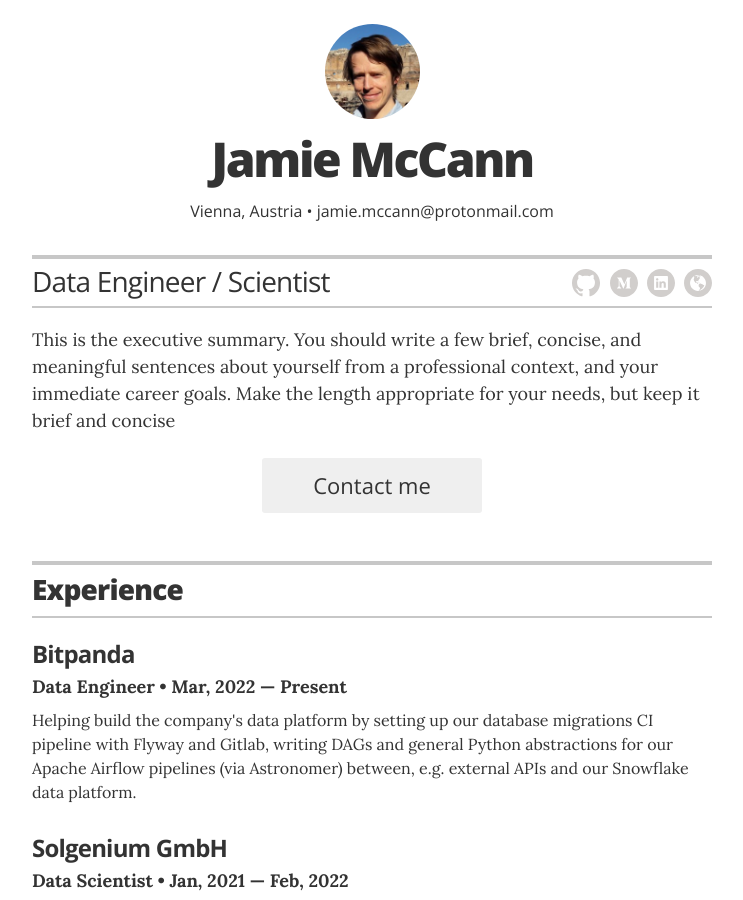
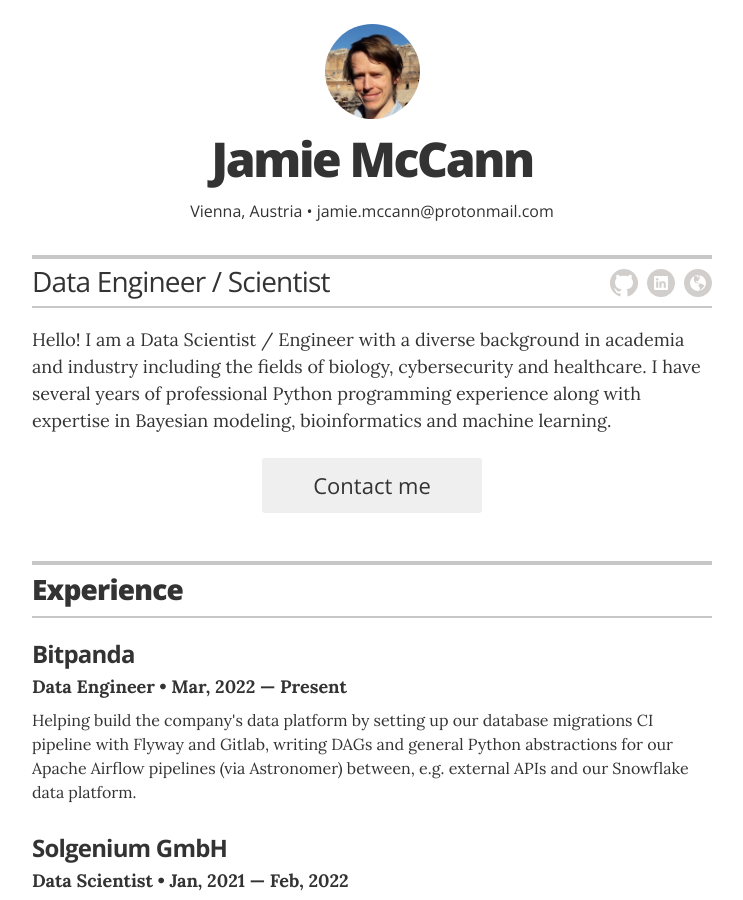
Before and after one commit to jamie-mccann/jamie-mccann.github.io, a Jekyll site: the page built from index.html, in a window 1280 px wide and 900 px high. Shown: the whole window, without its empty margins (268-1011 px from the left). Built offline with Jekyll 4.4.1, drawn with Linux system fonts in a browser that asks for light colours.

Commit message:
Added summary to resume

```diff
--- a/_config.yml
+++ b/_config.yml
@@ -23,7 +23,11 @@ resume_contact_address:         "742 Evergreen Terrace, Springfield"
 resume_header_contact_info:     "Vienna, Austria • jamie.mccann@protonmail.com"
 display_header_contact_info:    "true"
 
-resume_header_intro: "<p>This is the executive summary. You should write a few brief, concise, and meaningful sentences about yourself from a professional context, and your immediate career goals. Make the length appropriate for your needs, but keep it brief and concise</p>"
+resume_header_intro: >
+  <p>Hello! I am a Data Scientist / Engineer with a diverse background in academia
+  and industry including the fields of biology, cybersecurity and healthcare. I have
+  several years of professional Python programming experience along with expertise in
+  Bayesian modeling, bioinformatics and machine learning.</p>
 
 # use "yes" to display the email contact button,
 # "no" to display an "I'm not looking for work" message,
@@ -51,8 +55,8 @@ resume_social_links:
   # resume_facebook_url:          "insert Facebook URL here"
   resume_linkedin_url:          "https://www.linkedin.com/in/jamie-mccann0809/"
   # resume_instagram_url:         "insert your Instagram URL here"
-  resume_website_url:           "http://joelglovier.com"
-  resume_medium_url:            "https://medium.com/@jglovier"
+  resume_website_url:           "http://jamie-mccann.github.io"
+  # resume_medium_url:            "https://medium.com/@jamie.mccann"
 resume_print_social_links:      true
 
 # Design settings
```
